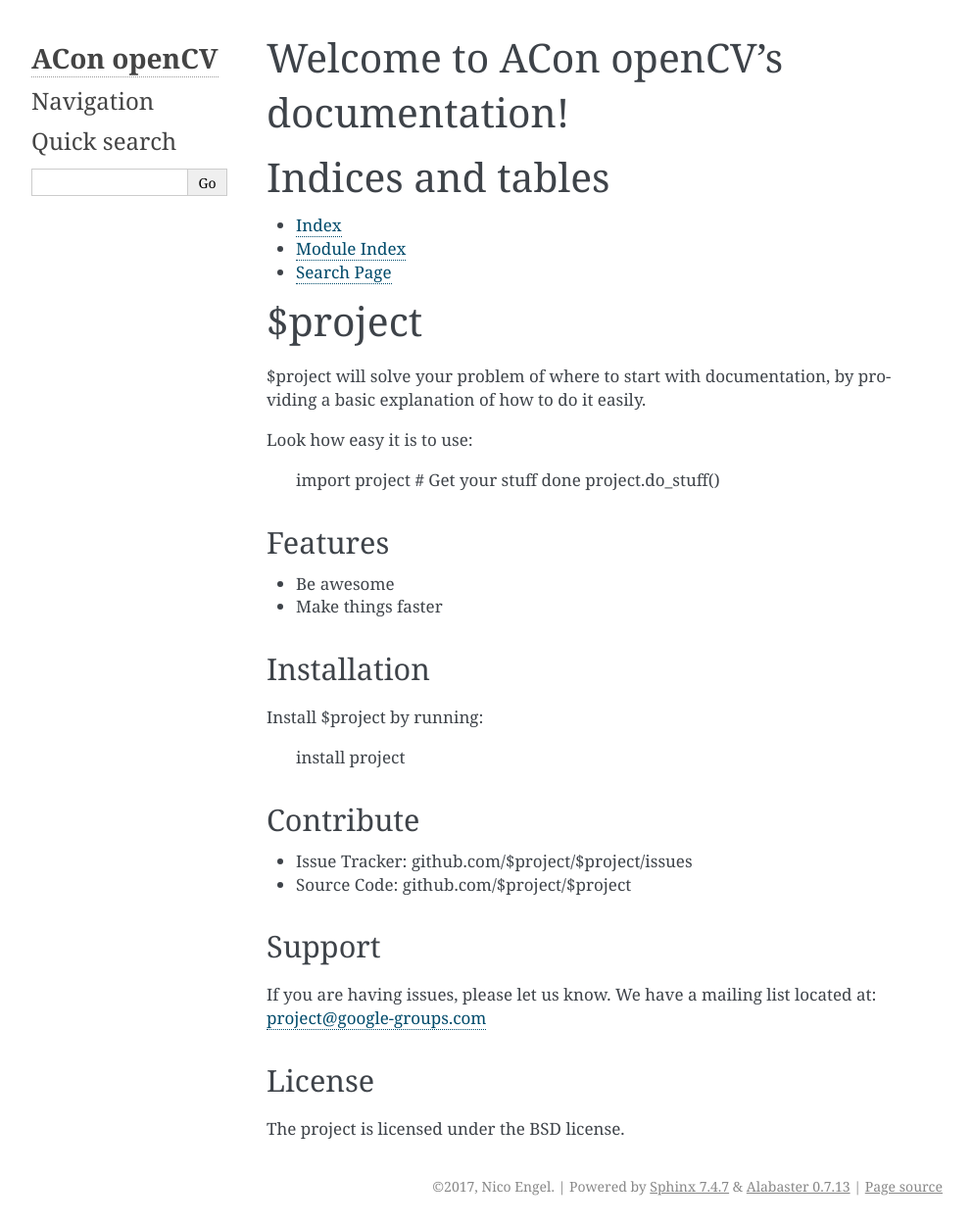
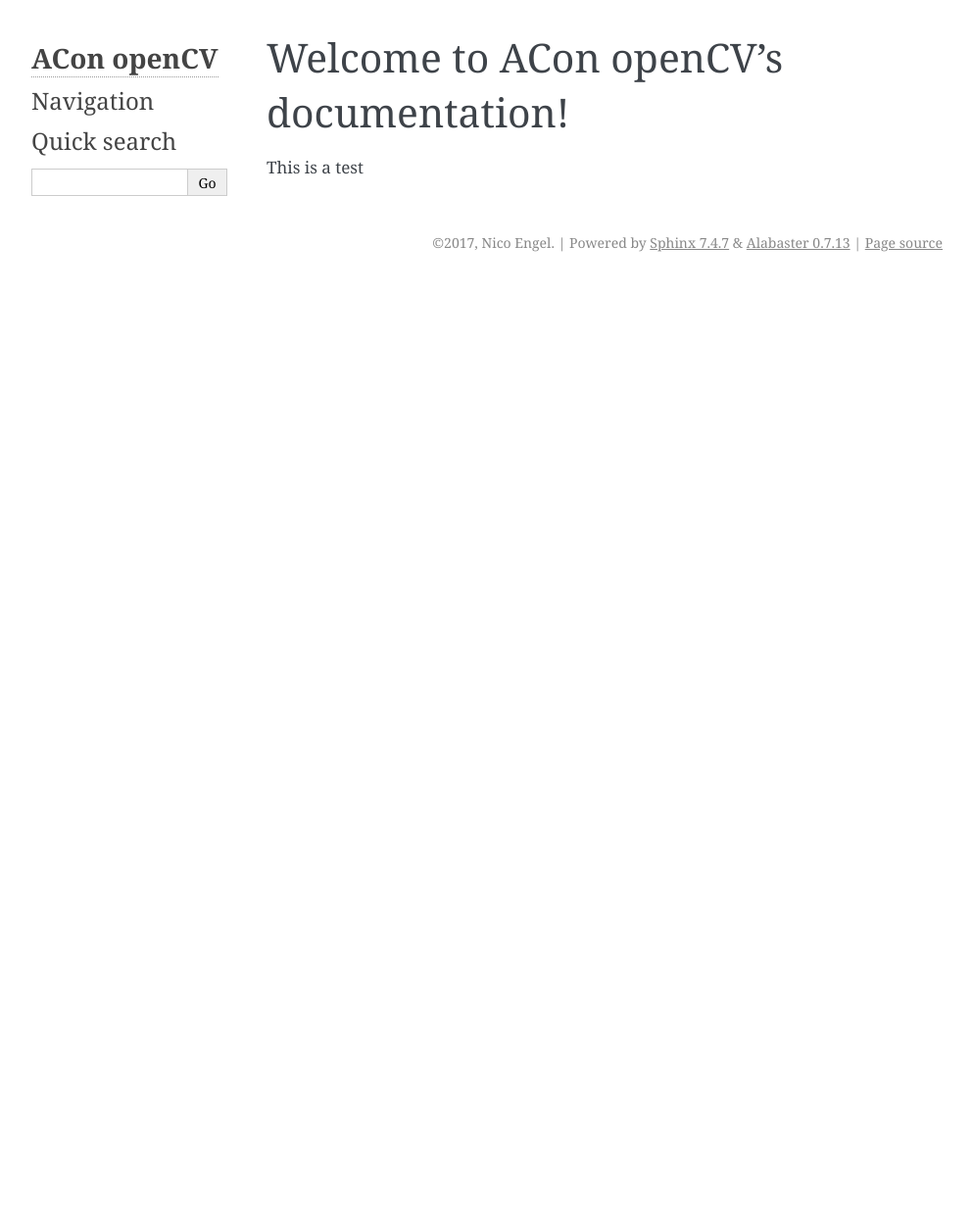
Before and after one commit to gfre/sumo_opencv, a Sphinx documentation site: the page built from docs/index.rst, in a window 1280 px wide. Shown: the whole page at 98% size, without its empty margins (148-1140 px from the left). Built offline with Sphinx 7.4.7, drawn with Linux system fonts in a browser that asks for light colours; after the commit the page ends 900 px from its top, so only the background shows below that.

Commit message:
rtd updated

```diff
--- a/docs/conf.py
+++ b/docs/conf.py
@@ -1,7 +1,7 @@
 # -*- coding: utf-8 -*-
 #
 # ACon openCV documentation build configuration file, created by
-# sphinx-quickstart on Thu Aug 10 12:56:13 2017.
+# sphinx-quickstart on Thu Aug 10 13:43:59 2017.
 #
 # This file is execfile()d with the current directory set to its
 # containing dir.
@@ -30,12 +30,7 @@
 # Add any Sphinx extension module names here, as strings. They can be
 # extensions coming with Sphinx (named 'sphinx.ext.*') or your custom
 # ones.
-extensions = ['sphinx.ext.autodoc',
-    'sphinx.ext.doctest',
-    'sphinx.ext.intersphinx',
-    'sphinx.ext.todo',
-    'sphinx.ext.mathjax',
-    'sphinx.ext.githubpages']
+extensions = []
 
 # Add any paths that contain templates here, relative to this directory.
 templates_path = ['_templates']
@@ -59,9 +54,9 @@
 # built documents.
 #
 # The short X.Y version.
-version = u''
+version = u'1.0a1'
 # The full version, including alpha/beta/rc tags.
-release = u'1.0'
+release = u'1.0a1'
 
 # The language for content autogenerated by Sphinx. Refer to documentation
 # for a list of supported languages.
@@ -79,7 +74,7 @@
 pygments_style = 'sphinx'
 
 # If true, `todo` and `todoList` produce output, else they produce nothing.
-todo_include_todos = True
+todo_include_todos = False
 
 
 # -- Options for HTML output ----------------------------------------------
@@ -171,9 +166,3 @@
      author, 'AConopenCV', 'One line description of project.',
      'Miscellaneous'),
 ]
-
-
-
-
-# Example configuration for intersphinx: refer to the Python standard library.
-intersphinx_mapping = {'https://docs.python.org/': None}
--- a/docs/index.rst
+++ b/docs/index.rst
@@ -1,58 +1,9 @@
 .. ACon openCV documentation master file, created by
-   sphinx-quickstart on Thu Aug 10 12:56:13 2017.
+   sphinx-quickstart on Thu Aug 10 13:43:59 2017.
    You can adapt this file completely to your liking, but it should at least
    contain the root `toctree` directive.
 
 Welcome to ACon openCV's documentation!
 =======================================
 
-
-Indices and tables
-==================
-
-* :ref:`genindex`
-* :ref:`modindex`
-* :ref:`search`
-
-
-$project
-========
-
-$project will solve your problem of where to start with documentation,
-by providing a basic explanation of how to do it easily.
-
-Look how easy it is to use:
-
-    import project
-    # Get your stuff done
-    project.do_stuff()
-
-Features
---------
-
-- Be awesome
-- Make things faster
-
-Installation
-------------
-
-Install $project by running:
-
-    install project
-
-Contribute
-----------
-
-- Issue Tracker: github.com/$project/$project/issues
-- Source Code: github.com/$project/$project
-
-Support
--------
-
-If you are having issues, please let us know.
-We have a mailing list located at: project@google-groups.com
-
-License
--------
-
-The project is licensed under the BSD license.
+This is a test
```
Also changed, not shown: 10 other files.
